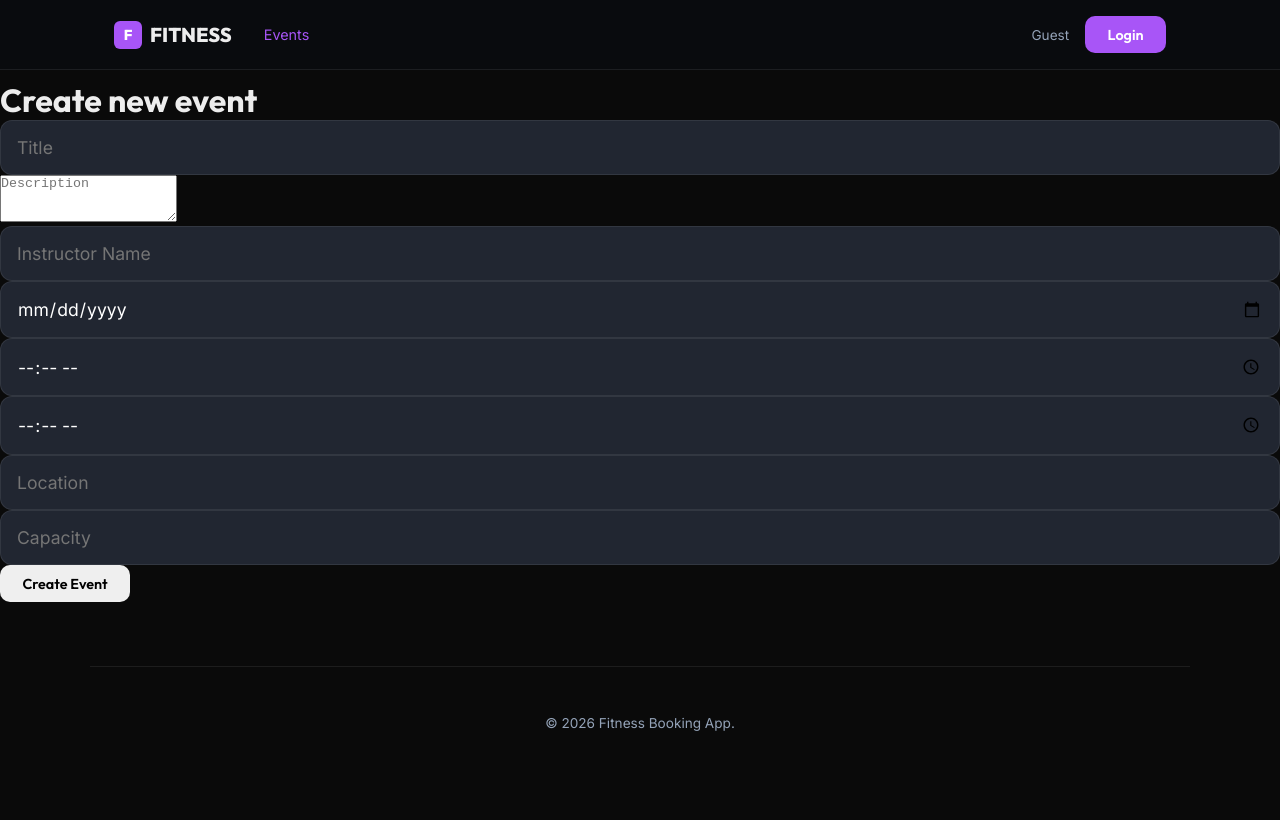
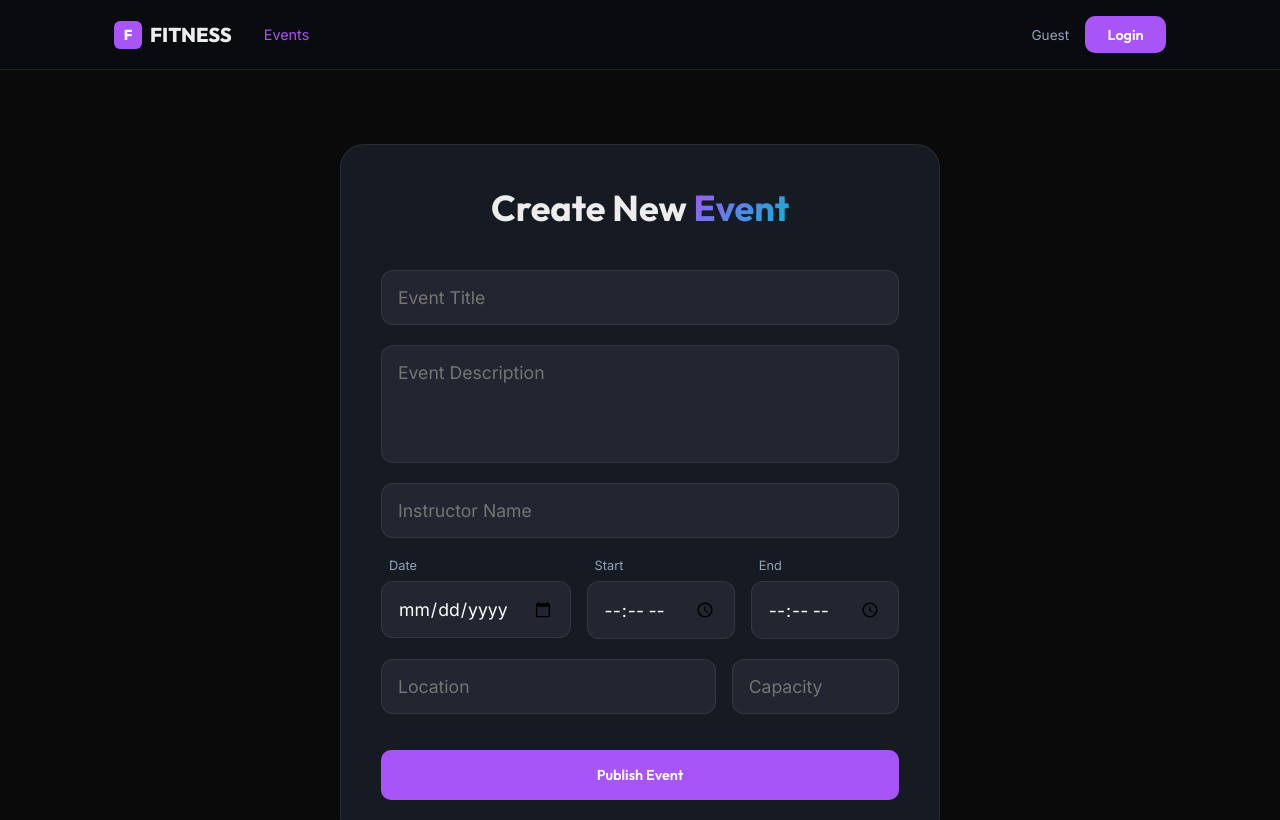
Before and after one commit to vladyslav-hordiienko3151134/SWD3_fitness_app, a Next.js app: page /events/create in a window 1280 px wide. Shown: the top 820 px of the page. Built offline with nearby package versions, Linux system fonts and the light colour scheme; no server answers.

Commit message:
remake create event form with layout and styling

```diff
--- a/src/app/events/create/page.js
+++ b/src/app/events/create/page.js
@@ -38,20 +38,61 @@ export default function CreateEventPage() {
   };
 //JSX
   return (
-    <div>
-      <h1>Create new event</h1>
-      <form onSubmit={handleSubmit}>
-        <input name="title" placeholder="Title" onChange={handleChange} required />
-        <textarea name="description" placeholder="Description" onChange={handleChange} rows="3" />
+    <div className="wrap" style={{ display: 'grid', placeItems: 'center', minHeight: '90vh', padding: '4rem 1.5rem' }}>
+      <div className="card" style={{ width: '100%', maxWidth: '600px' }}>
+        <h1 style={{ textAlign: 'center', marginBottom: '2.5rem', fontSize: '2.25rem' }}>Create New <span className="neon">Event</span></h1>
+
+        <form onSubmit={handleSubmit} style={{ display: 'flex', flexDirection: 'column', gap: '1.25rem' }}>
+          <input name="title" placeholder="Event Title" onChange={handleChange} required />
+
+          <textarea
+            name="description"
+            placeholder="Event Description"
+            onChange={handleChange}
+            rows="4"
+            style={{
+              width: '100%',
+              padding: '1rem',
+              borderRadius: '12px',
+              background: 'var(--surface-alt)',
+              border: '1px solid var(--border)',
+              color: 'white',
+              fontFamily: 'inherit',
+              fontSize: '1.1rem',
+              outline: 'none',
+              resize: 'none'
+            }}
+          />
+
           <input name="instructor_name" placeholder="Instructor Name" onChange={handleChange} required />
+
+          <div style={{ display: 'grid', gridTemplateColumns: '1fr 1fr 1fr', gap: '1rem' }}>
+            <div style={{ display: 'flex', flexDirection: 'column', gap: '0.5rem' }}>
+              <label style={{ fontSize: '0.8rem', color: 'var(--text-secondary)', paddingLeft: '0.5rem' }}>Date</label>
               <input name="event_date" type="date" onChange={handleChange} required />
+            </div>
+            <div style={{ display: 'flex', flexDirection: 'column', gap: '0.5rem' }}>
+              <label style={{ fontSize: '0.8rem', color: 'var(--text-secondary)', paddingLeft: '0.5rem' }}>Start</label>
               <input name="start_time" type="time" onChange={handleChange} required />
+            </div>
+            <div style={{ display: 'flex', flexDirection: 'column', gap: '0.5rem' }}>
+              <label style={{ fontSize: '0.8rem', color: 'var(--text-secondary)', paddingLeft: '0.5rem' }}>End</label>
               <input name="end_time" type="time" onChange={handleChange} required />
+            </div>
+          </div>
+
+          <div style={{ display: 'grid', gridTemplateColumns: '2fr 1fr', gap: '1rem' }}>
             <input name="location" placeholder="Location" onChange={handleChange} required />
             <input name="capacity" type="number" placeholder="Capacity" onChange={handleChange} required />
-        <button type="submit">Create Event</button>
+          </div>
+
+          <button type="submit" className="btn" style={{ padding: '1rem', marginTop: '1rem' }}>
+            Publish Event
+          </button>
         </form>
-      {error && <p>{error}</p>}
+
+        {error && <p style={{ color: '#ef4444', textAlign: 'center', marginTop: '1.5rem', fontSize: '0.9rem' }}>{error}</p>}
+      </div>
     </div>
   );
 }
```
Lines whose indentation alone changed are shown as unchanged.
